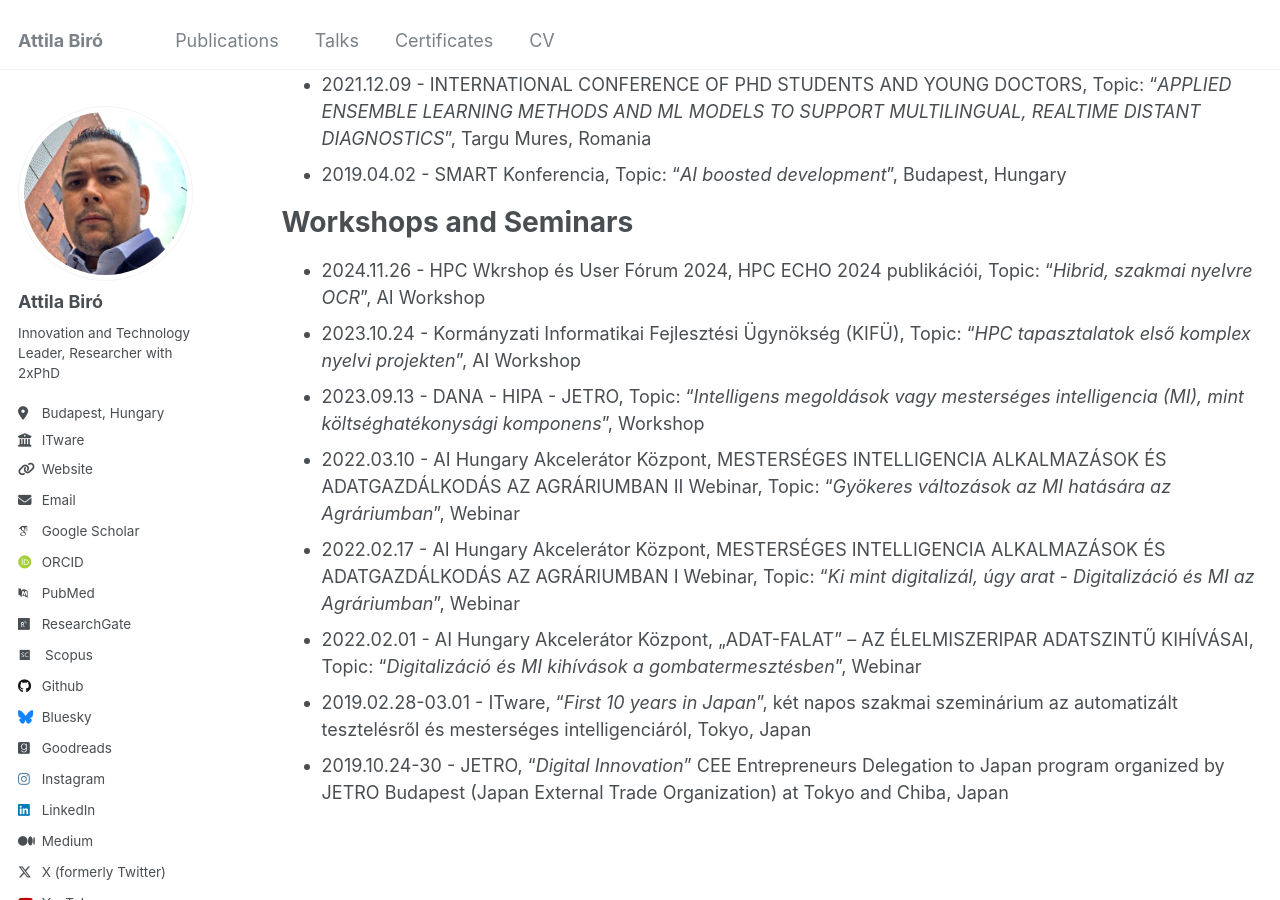
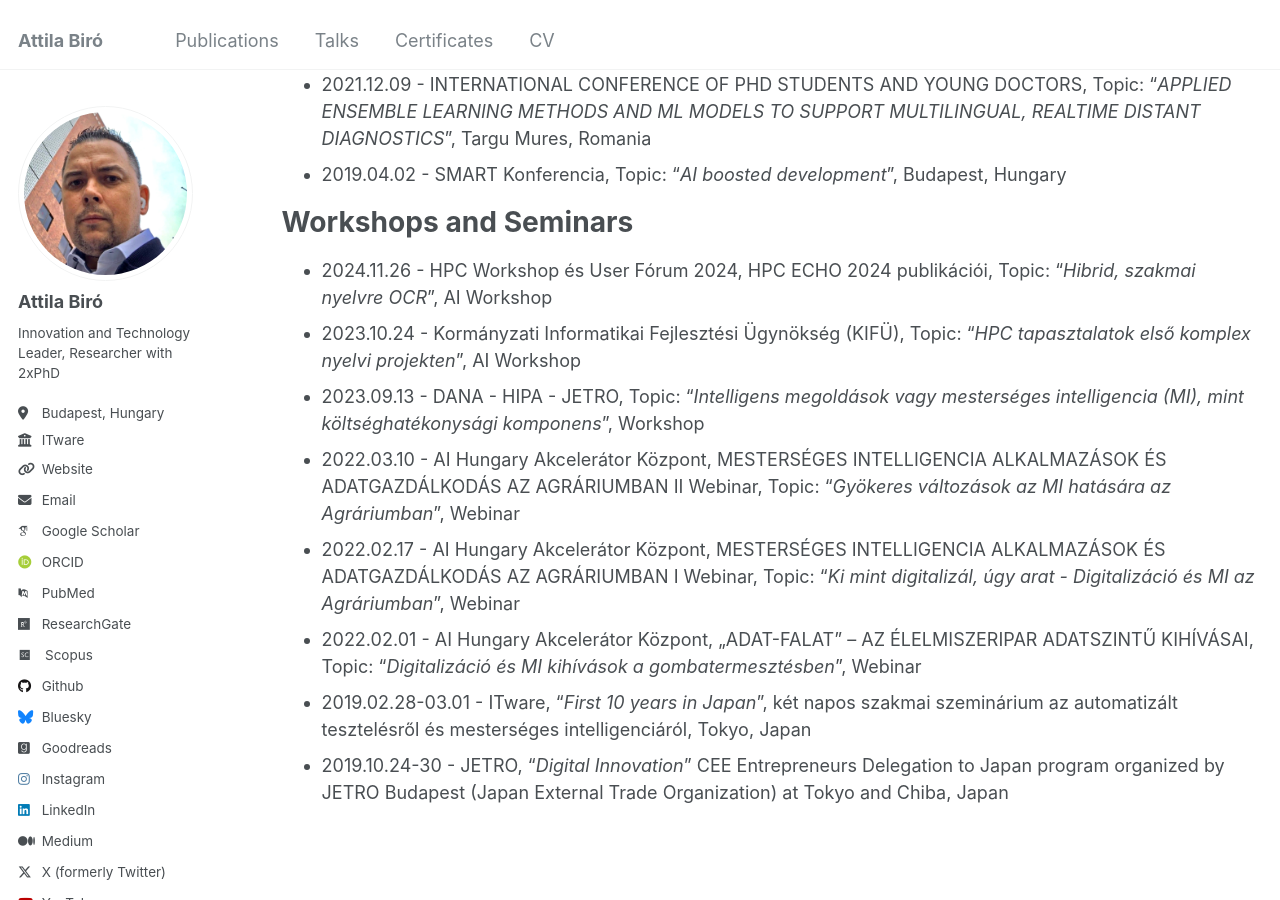
Before and after one commit to biroka/biroka.github.io, a Jekyll site: the page built from _pages/talks.md, in a window 1280 px wide and 900 px high, scrolled down 1584 px. Built offline with Jekyll 4.4.1, drawn with Linux system fonts in a browser that asks for light colours; some web fonts are replaced.

Commit message:
Update talks.md

```diff
--- a/_pages/talks.md
+++ b/_pages/talks.md
@@ -32,7 +32,7 @@ Conferences
 
 Workshops and Seminars
 ======
-* 2024.11.26 - HPC Wkrshop és User Fórum 2024, HPC ECHO 2024 publikációi, Topic: "_Hibrid, szakmai nyelvre OCR_", AI Workshop
+* 2024.11.26 - HPC Workshop és User Fórum 2024, HPC ECHO 2024 publikációi, Topic: "_Hibrid, szakmai nyelvre OCR_", AI Workshop
 * 2023.10.24 - Kormányzati Informatikai Fejlesztési Ügynökség (KIFÜ), Topic: "_HPC tapasztalatok első komplex nyelvi projekten_", AI Workshop
 * 2023.09.13 - DANA - HIPA - JETRO, Topic: "_Intelligens megoldások vagy mesterséges intelligencia (MI), mint költséghatékonysági komponens_", Workshop
 * 2022.03.10 - AI Hungary Akcelerátor Központ, MESTERSÉGES INTELLIGENCIA ALKALMAZÁSOK ÉS ADATGAZDÁLKODÁS AZ AGRÁRIUMBAN II Webinar, Topic: "_Gyökeres változások az MI hatására az Agráriumban_", Webinar
```
